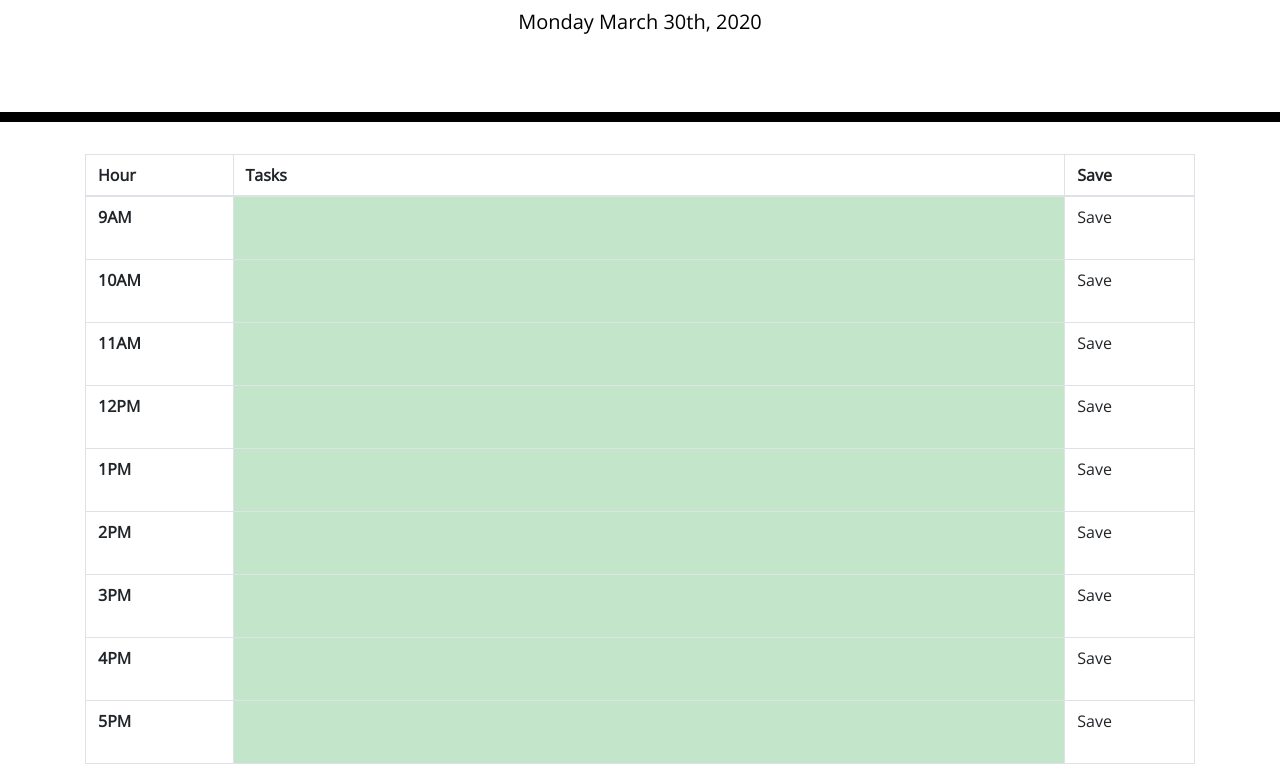
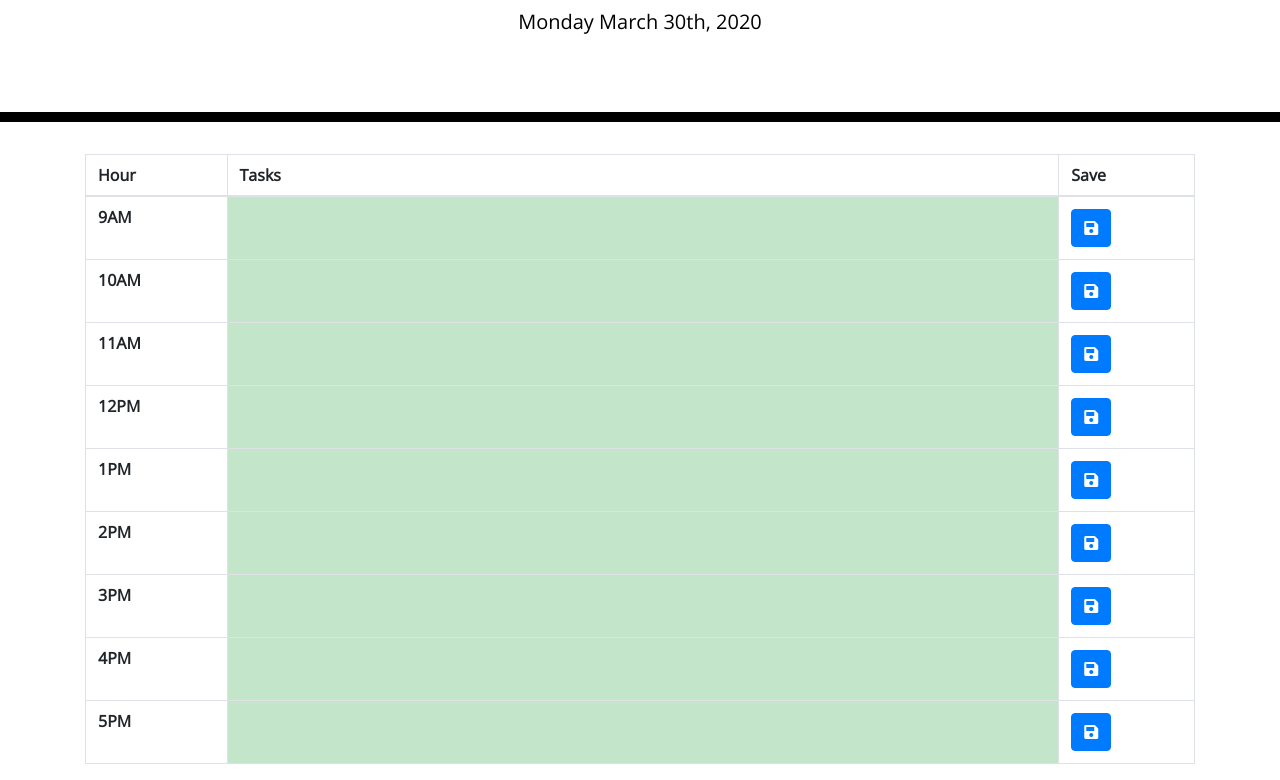
Before and after one commit to jasonstevens13/day-planner, a plain HTML site: page index.html in a window 1280 px wide. Shown: the part 182-962 px from the top of the page. Drawn offline with nearby package versions, Linux system fonts and the light colour scheme.

Commit message:
add save buttons with file icons

```diff
--- a/index.html
+++ b/index.html
@@ -39,7 +39,7 @@
                             <input type="text" class="form-control bg-transparent border-0">
                         </div>
                     </td>
-                    <td> Save</td>
+                    <td> <button type="button" class="btn btn-primary"><i class="fas fa-save"></i></button></td>
                 </tr>
                 <tr>
                     <th>10AM</th>
@@ -48,7 +48,7 @@
                             <input type="text" class="form-control bg-transparent border-0">
                         </div>
                     </td>
-                    <td>Save</td>
+                    <td> <button type="button" class="btn btn-primary"><i class="fas fa-save"></i></button></td>
                 </tr>
                 <tr>
                     <th>11AM</th>
@@ -57,7 +57,7 @@
                             <input type="text" class="form-control bg-transparent border-0">
                         </div>
                     </td>
-                    <td>Save</td>
+                    <td> <button type="button" class="btn btn-primary"><i class="fas fa-save"></i></button></td>
                 </tr>
                 <tr>
                     <th>12PM</th>
@@ -66,7 +66,7 @@
                             <input type="text" class="form-control bg-transparent border-0">
                         </div>
                     </td>
-                    <td>Save</td>
+                    <td> <button type="button" class="btn btn-primary"><i class="fas fa-save"></i></button></td>
                 </tr>
                 <tr>
                     <th>1PM</th>
@@ -75,7 +75,7 @@
                             <input type="text" class="form-control bg-transparent border-0">
                         </div>
                     </td>
-                    <td>Save</td>
+                    <td> <button type="button" class="btn btn-primary"><i class="fas fa-save"></i></button></td>
                 </tr>
                 <tr>
                     <th>2PM</th>
@@ -84,7 +84,7 @@
                             <input type="text" class="form-control bg-transparent border-0">
                         </div>
                     </td>
-                    <td>Save</td>
+                    <td> <button type="button" class="btn btn-primary"><i class="fas fa-save"></i></button></td>
                 </tr>
                 <tr>
                     <th>3PM</th>
@@ -93,7 +93,7 @@
                             <input type="text" class="form-control bg-transparent border-0">
                         </div>
                     </td>
-                    <td>Save</td>
+                    <td> <button type="button" class="btn btn-primary"><i class="fas fa-save"></i></button></td>
                 </tr>
                 <tr>
                     <th>4PM</th>
@@ -102,7 +102,7 @@
                             <input type="text" class="form-control bg-transparent border-0">
                         </div>
                     </td>
-                    <td>Save</td>
+                    <td> <button type="button" class="btn btn-primary"><i class="fas fa-save"></i></button></td>
                 </tr>
                 <tr>
                     <th>5PM</th>
@@ -111,7 +111,7 @@
                             <input type="text" class="form-control bg-transparent border-0">
                         </div>
                     </td>
-                    <td>Save</td>
+                    <td> <button type="button" class="btn btn-primary"><i class="fas fa-save"></i></button></td>
                 </tr>
             </tbody>
         </table>
```
